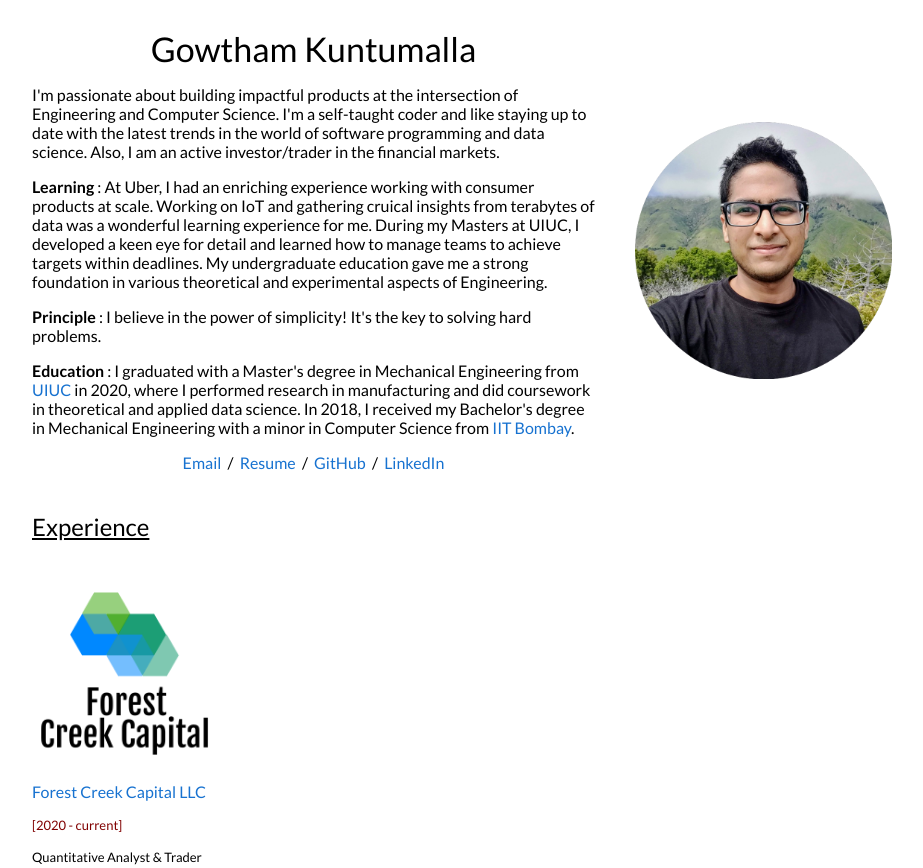
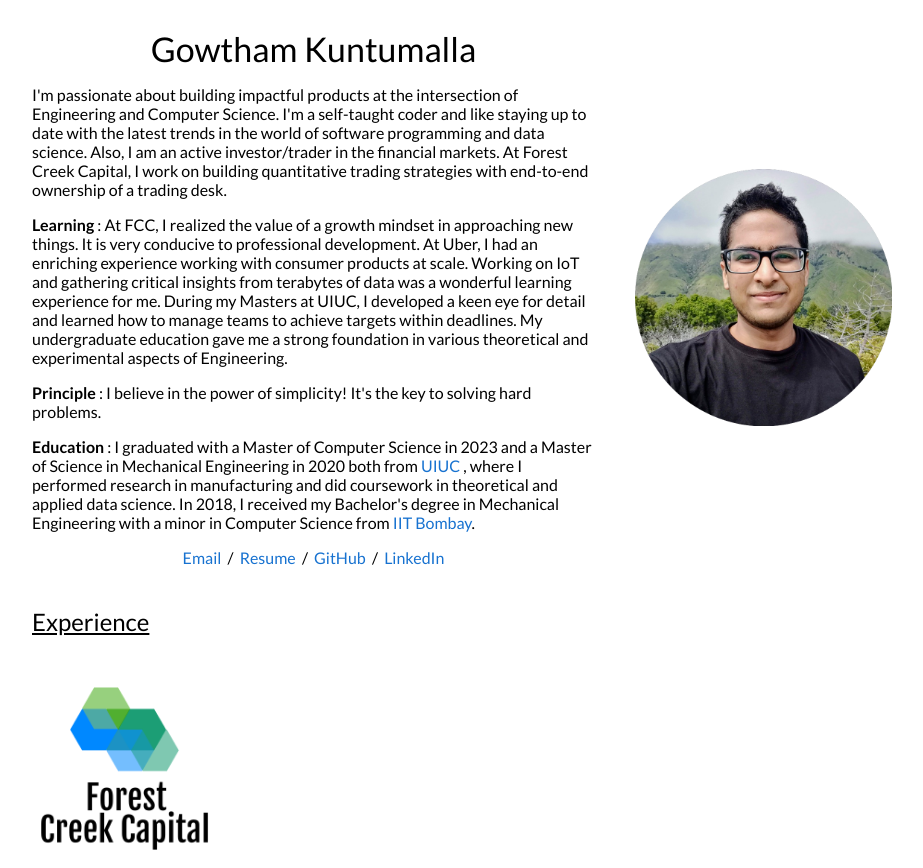
Before and after one commit to gowthamkuntumalla/gowthamkuntumalla.github.io, a plain HTML site: page index.html in a window 1280 px wide. Shown: the top 868 px of the page, without its empty margins (178-1101 px from the left). Drawn offline with Linux system fonts and the light colour scheme.

Commit message:
update 2023. resume

```diff
--- a/index.html
+++ b/index.html
@@ -106,15 +106,21 @@
 
               <p> I'm passionate about building impactful products at the intersection of Engineering and Computer Science.
                 I'm a self-taught coder and like staying up to date with the latest trends in the world of software programming and data science. Also, I am an active investor/trader in the financial markets.
+
+                At Forest Creek Capital, I work on building quantitative trading strategies with end-to-end ownership of a trading desk.
               </p>
 
-              <p> <strong> Learning </strong>:  At Uber, I had an enriching experience working with consumer products at scale. Working on IoT and gathering cruical insights from terabytes of data was a wonderful learning experience for me.
+              <p> <strong> Learning </strong>:
+
+                At FCC, I realized the value of a growth mindset in approaching new things. It is very conducive to professional development.
+
+                At Uber, I had an enriching experience working with consumer products at scale. Working on IoT and gathering critical insights from terabytes of data was a wonderful learning experience for me.
                During my Masters at UIUC, I developed a keen eye for detail and learned how to manage teams to achieve targets within deadlines. My undergraduate education gave me a strong foundation in various theoretical and experimental aspects of Engineering.
              </p>
 
              <p> <strong> Principle </strong>: I believe in the power of simplicity! It's the key to solving hard problems. </p>
 
-             <p><strong> Education </strong>: I graduated with a Master's degree in Mechanical Engineering from <a href="https://www.illinois.edu/">UIUC</a> in 2020, where I performed research in manufacturing and did coursework in theoretical and applied data science.
+             <p><strong> Education </strong>: I graduated with a Master of Computer Science in 2023 and a Master of Science in Mechanical Engineering in 2020 both from <a href="https://www.illinois.edu/">UIUC</a> , where I performed research in manufacturing and did coursework in theoretical and applied data science.
               <!-- My current academic advisor is Prof. <a href="https://mechanical.illinois.edu/directory/faculty/sanjiv">Sanjiv Sinha</a> -->
               In 2018, I received my Bachelor's degree in Mechanical Engineering with a minor in Computer Science from <a href="http://www.iitb.ac.in/">IIT Bombay</a>.
             </p>
@@ -480,7 +486,7 @@
             <td width="75%" valign="center">
               <p>
                 <ul>
-                  <li>I love playing Badminton and reading novels in my free time. Books written by Ayn Rand, Satyajit Ray & Jeffrey Archer are my personal favorites. I read Brandon Sanderson's fiction books as well.
+                  <li>I love playing Badminton and staying active. I read novels and watch TV shows in my free time. Books written by Satyajit Ray, Brandon Sanderson, Ayn Rand, and Jeffrey Archer are my personal favorites.
                    <li> In my third year at IITB, a hostel team led by me made this Rube Goldberg machine  <a href ="https://www.youtube.com/watch?v=MYQxAyiaZkA"> (video) </a> with limited resources. Btw, it won the first prize in a collegiate competition.
                    </li>
                  </ul>
@@ -498,7 +504,7 @@
 
           <tr>
           	<td width="25%" valign="left">
-          	Last Modified : August 1, 2020
+          	Last Modified : July 4, 2023
           </td>
 
           <td width="25%" valign="right">
```
Also changed, not shown: 2 other files.
